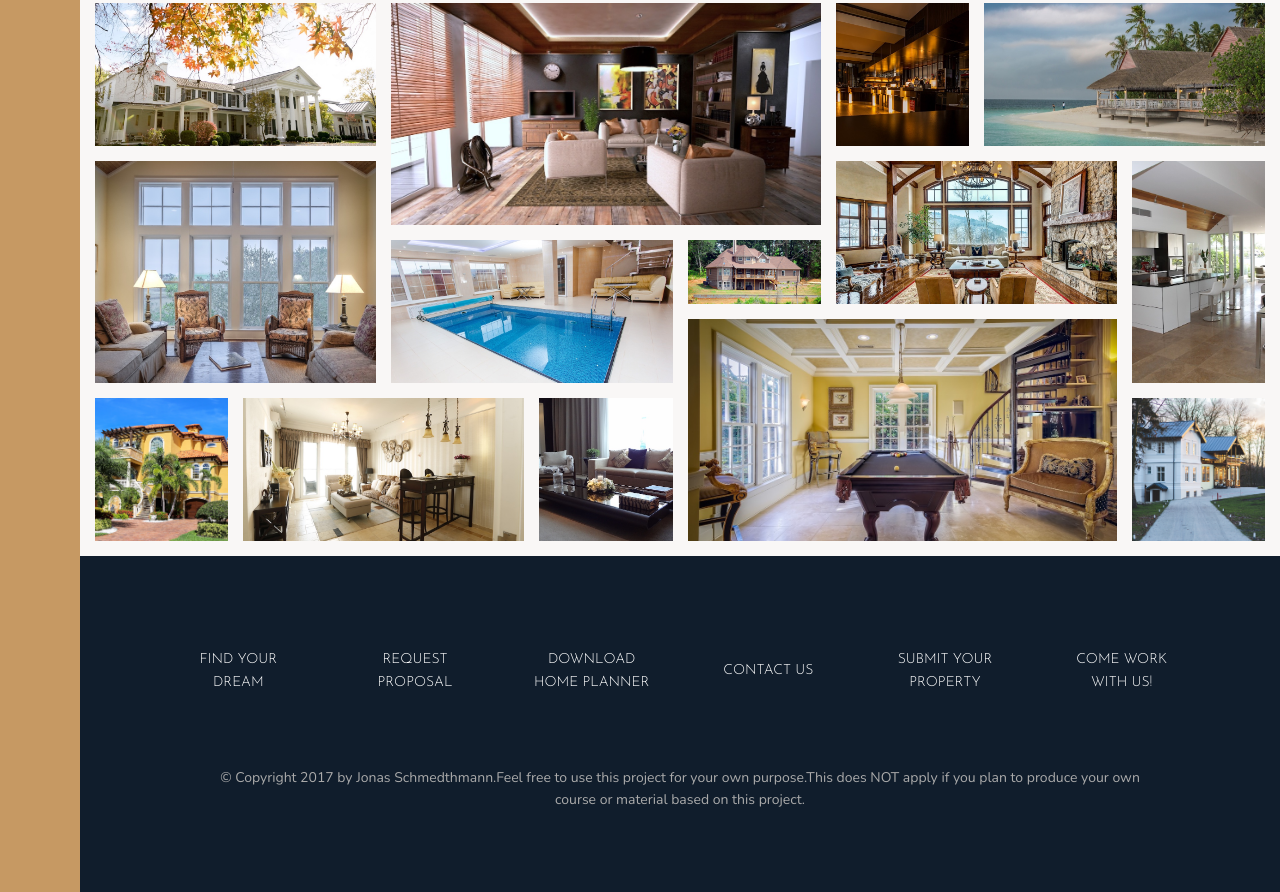
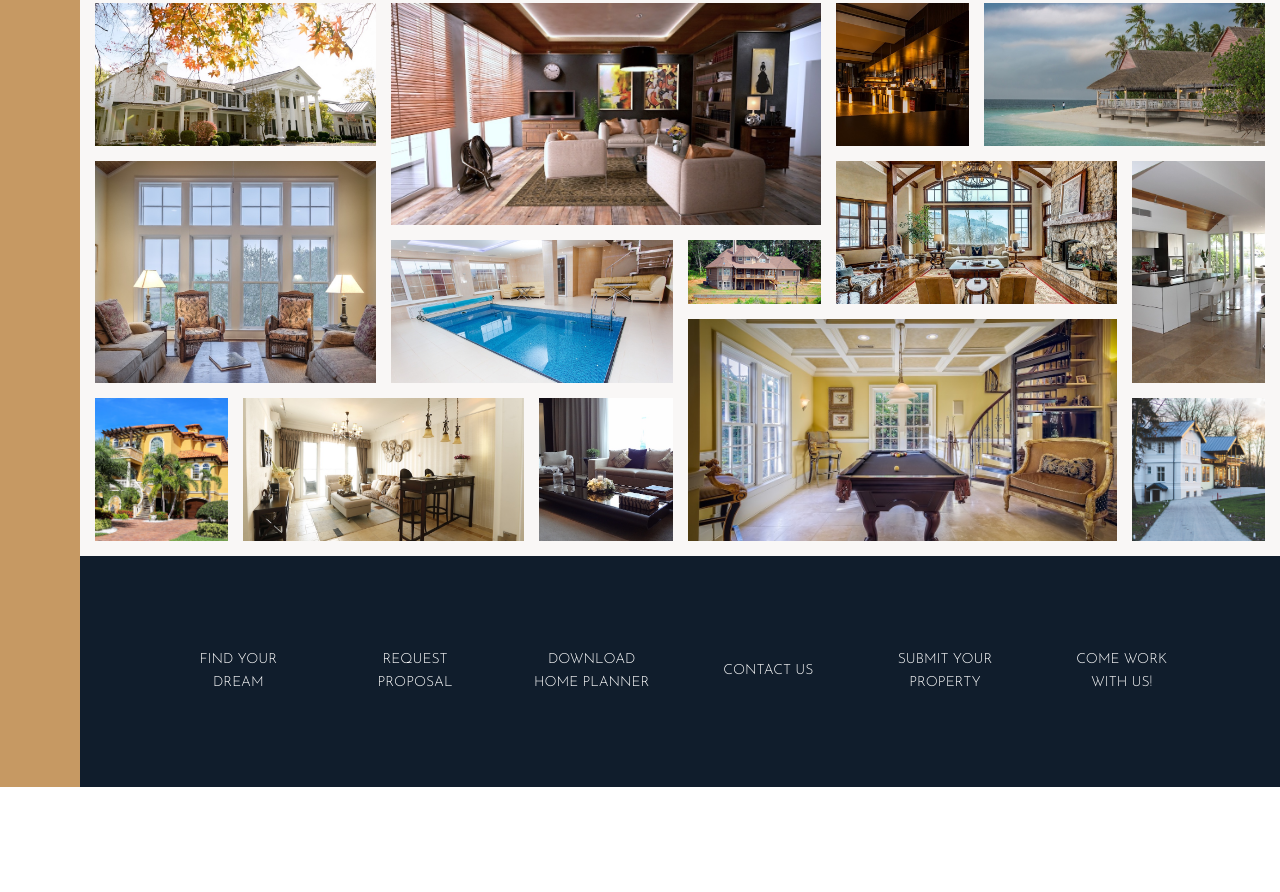
Before and after one commit to kalolani/nexter, a website: page index.html in a window 1280 px wide. Shown: the part 3114-4006 px from the top of the page. After the commit the page ends 3901 px from the top, so only its background shows below. Drawn offline with nearby package versions, Linux system fonts and the light colour scheme.

Commit message:
deleted footer

```diff
--- a/index.html
+++ b/index.html
@@ -409,12 +409,6 @@
           <a href="#" class="footer__nav--link">come work with us!</a>
         </li>
       </ul>
-
-      <p class="footer__text">
-        &copy; Copyright 2017 by Jonas Schmedthmann.Feel free to use this
-        project for your own purpose.This does NOT apply if you plan to produce
-        your own course or material based on this project.
-      </p>
     </div>
   </body>
 </html>
```
